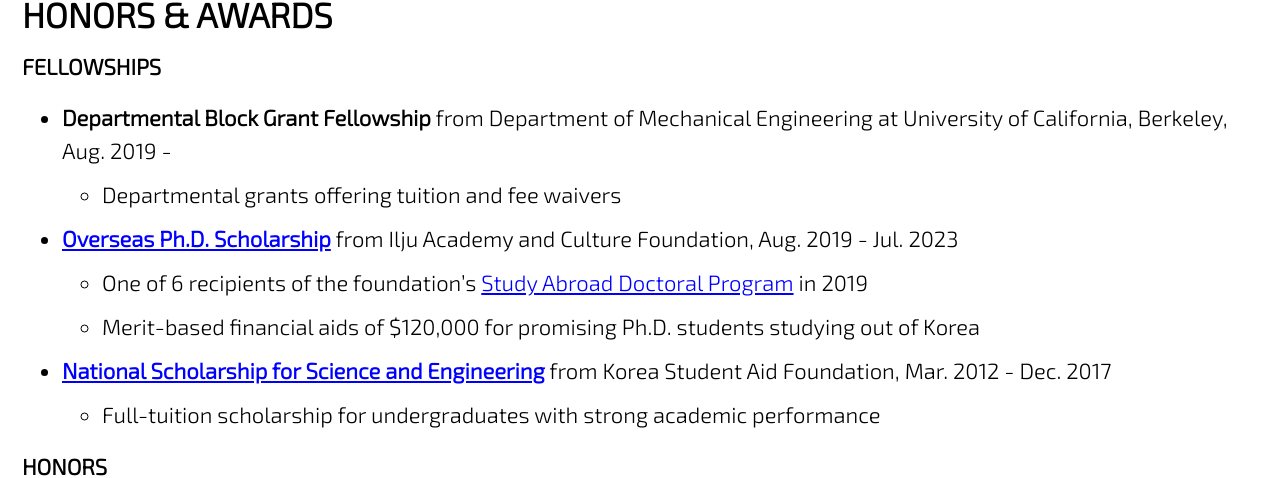
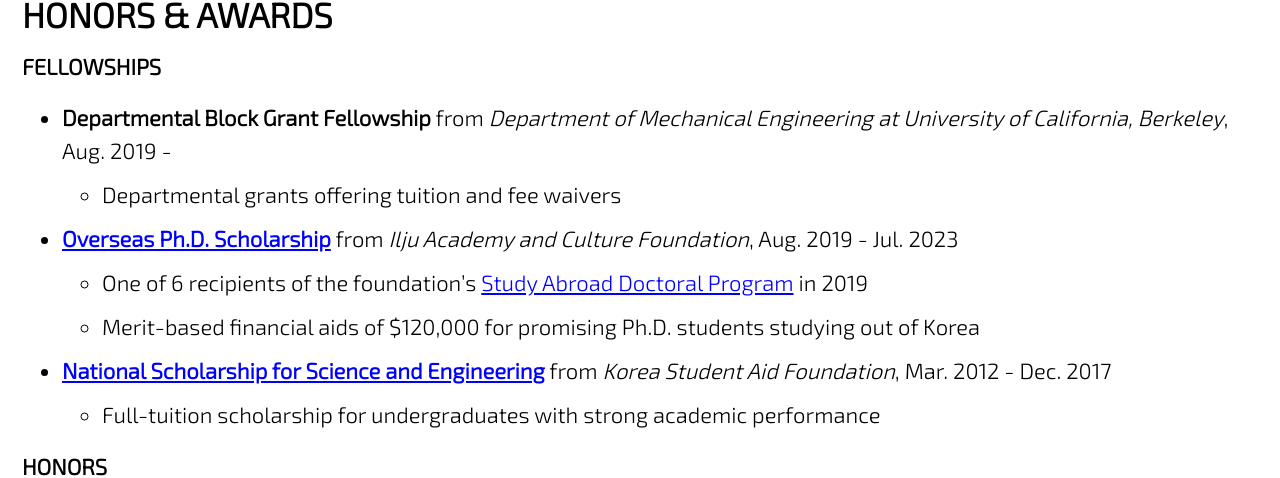
Before and after one commit to jun9303/jun9303.github.io, a Jekyll site: the page built from _pages/about.md, in a window 1280 px wide and 900 px high, scrolled down 2682 px. Shown: the part 156-634 px from the top of the window. Built offline with Jekyll 4.4.1, drawn with Linux system fonts in a browser that asks for light colours; cached includes are drawn as plain includes; nearby versions of some CDN libraries.

```diff
--- a/_pages/about.md
+++ b/_pages/about.md
@@ -87,12 +87,12 @@ feature_row:
 
 ### FELLOWSHIPS
 
-- **Departmental Block Grant Fellowship** from Department of Mechanical Engineering at University of California, Berkeley, Aug. 2019 -
+- **Departmental Block Grant Fellowship** from *Department of Mechanical Engineering at University of California, Berkeley*, Aug. 2019 -
   + Departmental grants offering tuition and fee waivers
-- **[Overseas Ph.D. Scholarship](http://www.taekwanggroup.co.kr/homepage/eng/iljuFoundationIntro.do)** from Ilju Academy and Culture Foundation, Aug. 2019 - Jul. 2023
+- **[Overseas Ph.D. Scholarship](http://www.taekwanggroup.co.kr/homepage/eng/iljuFoundationIntro.do)** from *Ilju Academy and Culture Foundation*, Aug. 2019 - Jul. 2023
   + One of 6 recipients of the foundation's [Study Abroad Doctoral Program](https://educationusa.state.gov/scholarships/study-abroad-doctoral-programilju-academy-and-culture-foundation) in 2019
   + Merit-based financial aids of $120,000 for promising Ph.D. students studying out of Korea
-- **[National Scholarship for Science and Engineering](http://www.kosaf.go.kr/eng/jsp/aid/aid02_01_01.jsp?ttab1=0)** from Korea Student Aid Foundation, Mar. 2012 - Dec. 2017
+- **[National Scholarship for Science and Engineering](http://www.kosaf.go.kr/eng/jsp/aid/aid02_01_01.jsp?ttab1=0)** from *Korea Student Aid Foundation*, Mar. 2012 - Dec. 2017
   + Full-tuition scholarship for undergraduates with strong academic performance
 
 ### HONORS
```
